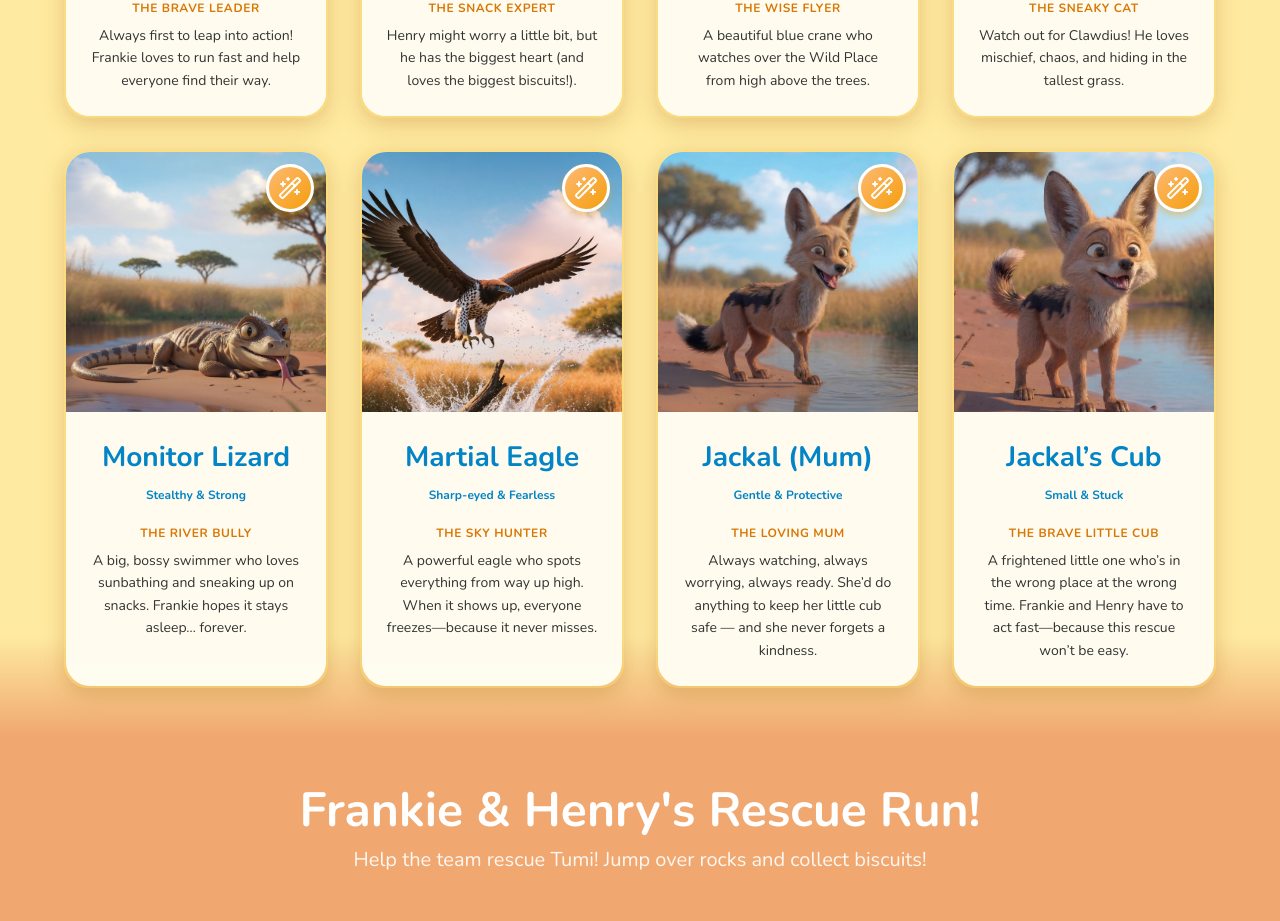
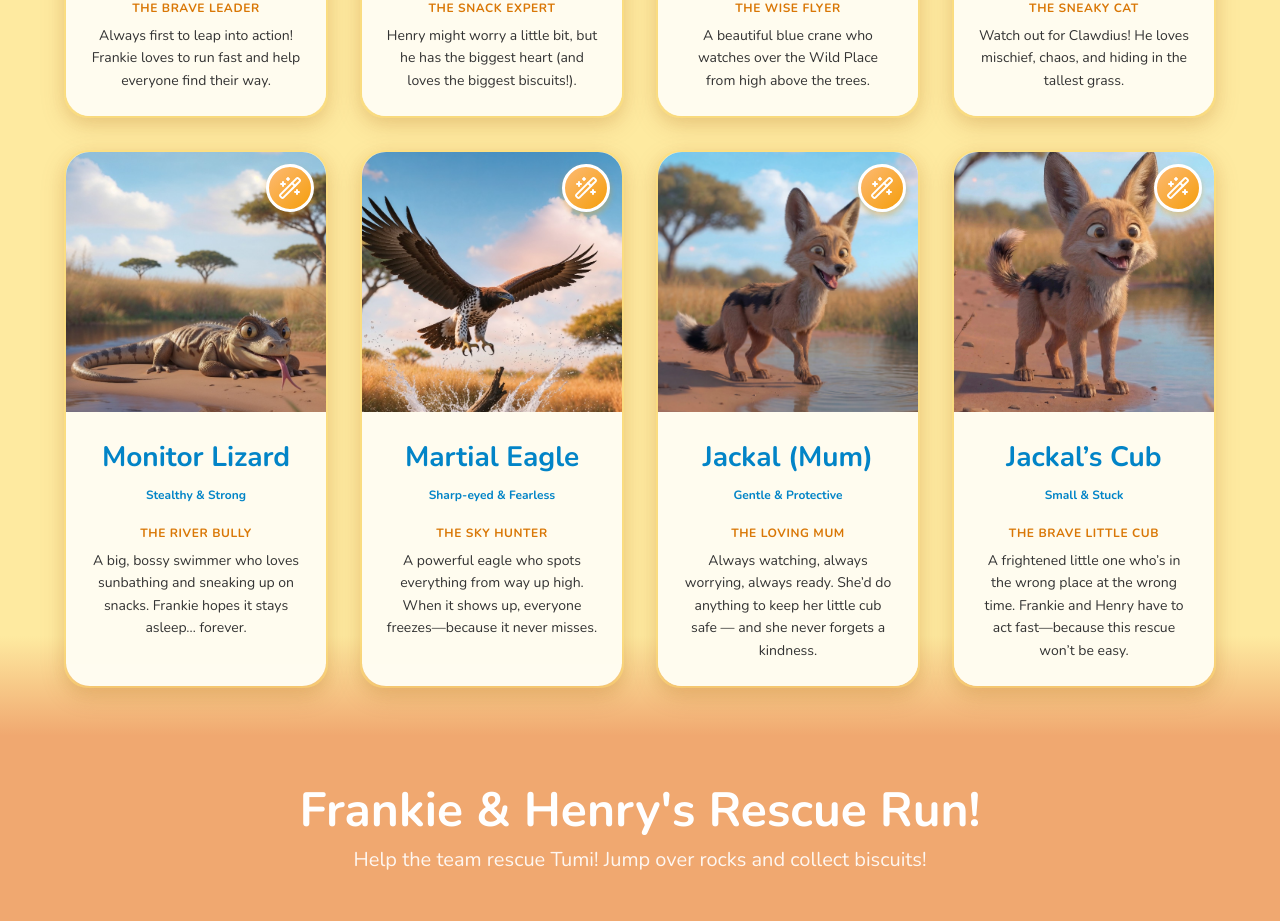
Before and after one commit to michelecameron21-art/Frankie-Henry-Website, a React (Vite) app: page / in a window 1280 px wide. Shown: the part 1400-2321 px from the top of the page. Built offline with nearby package versions, Linux system fonts and the light colour scheme.

Commit message:
Reposition eagle and cub card framing

```diff
--- a/src/components/SafariHeroes.jsx
+++ b/src/components/SafariHeroes.jsx
@@ -74,7 +74,7 @@ const heroes = [
         color: 'bg-slate-200',
         accent: '#475569',
         image: '/assets/eagle.jpg',
-        objectPosition: '95% 30%',
+        objectPosition: '72% 20%',
         scale: 1.2,
         funFact: "Martial eagles have incredible eyesight — they can spot tiny movement from very far away. And their talons are super strong… strong enough for big grabs (like that branch!)."
     },
@@ -98,7 +98,7 @@ const heroes = [
         color: 'bg-amber-50',
         accent: '#F59E0B',
         image: '/assets/jackal-cub.jpg',
-        objectPosition: 'center 35%',
+        objectPosition: 'center 50%',
         funFact: "A baby jackal is called a pup. Pups learn fast — how to listen, hide, and run — and Tumi just learned the most important thing: friends can show up when you need them most."
     }
 ];
```
